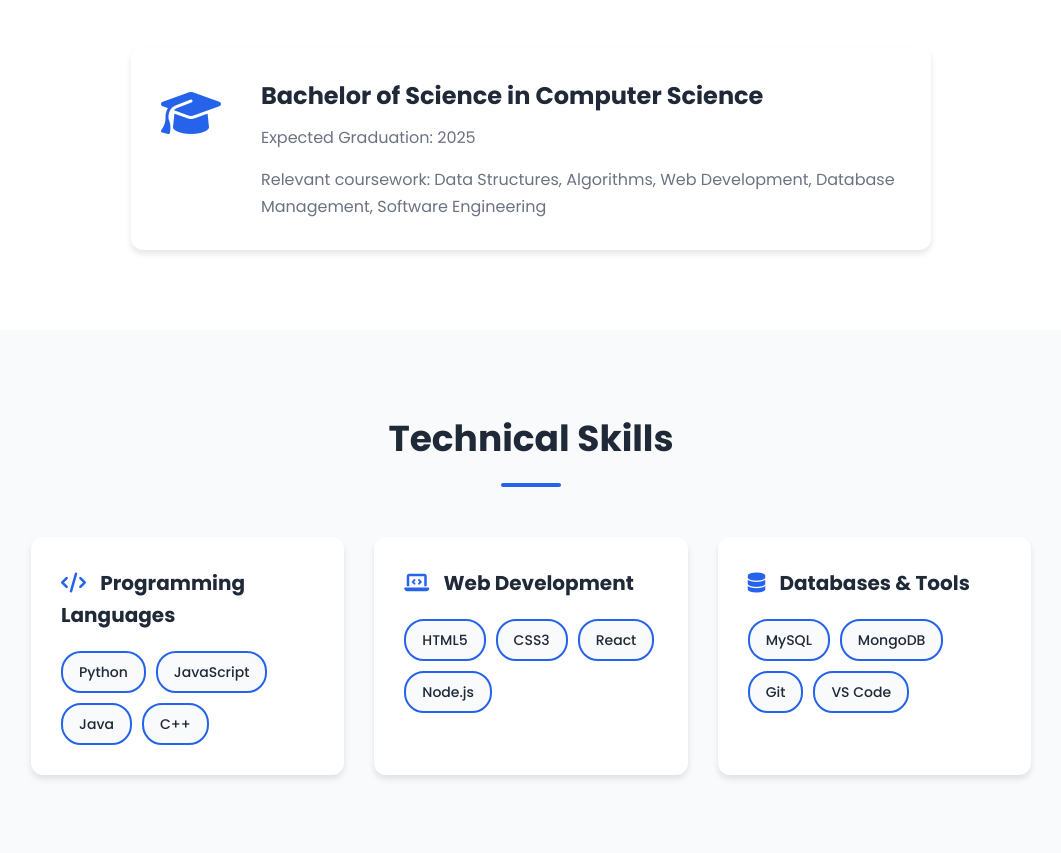
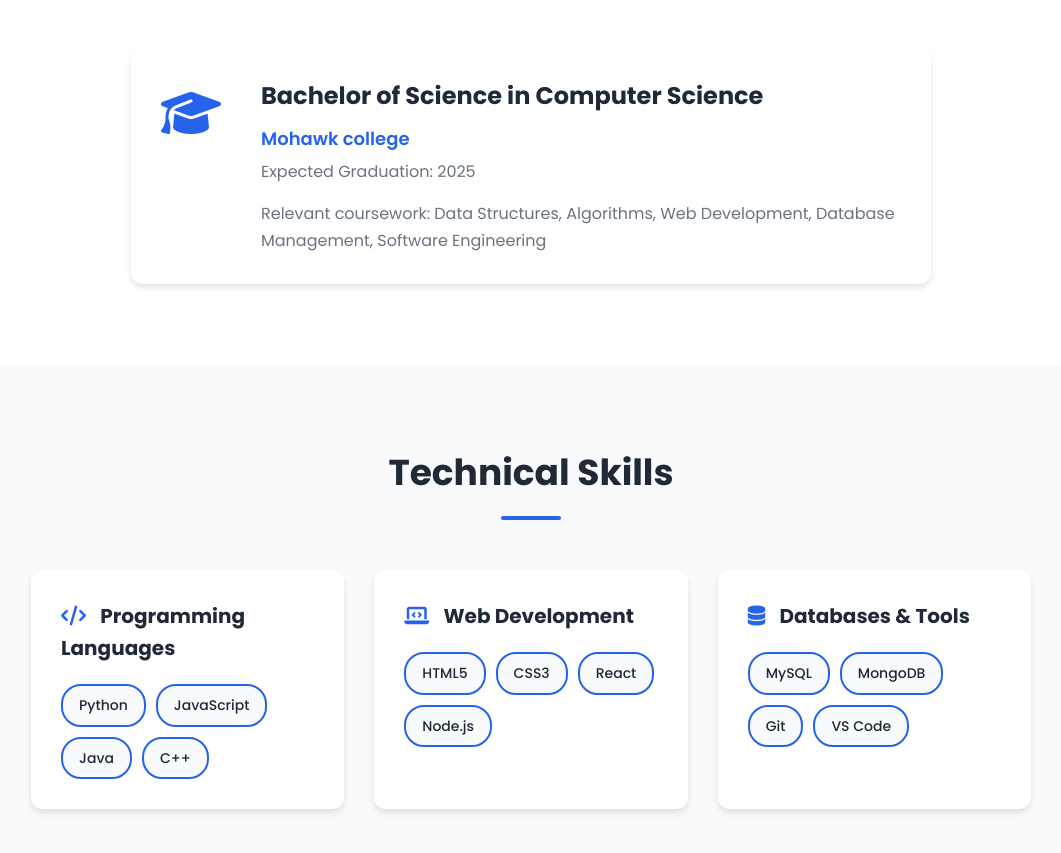
Before and after one commit to codeproexpert1/codeproexpert1.github.io, a plain HTML site: page index.html in a window 1280 px wide. Shown: the part 873-1726 px from the top of the page, without its empty margins (109-1170 px from the left). Drawn offline with Linux system fonts and the light colour scheme.

Commit message:
Update index.html

```diff
--- a/index.html
+++ b/index.html
@@ -52,7 +52,7 @@
                 </div>
                 <div class="education-details">
                     <h3>Bachelor of Science in Computer Science</h3>
-                    <p class="institution"></p>
+                    <p class="institution">Mohawk college</p>
                     <p class="duration">Expected Graduation: 2025</p>
                     <p class="description">
                         Relevant coursework: Data Structures, Algorithms, Web Development,
```
